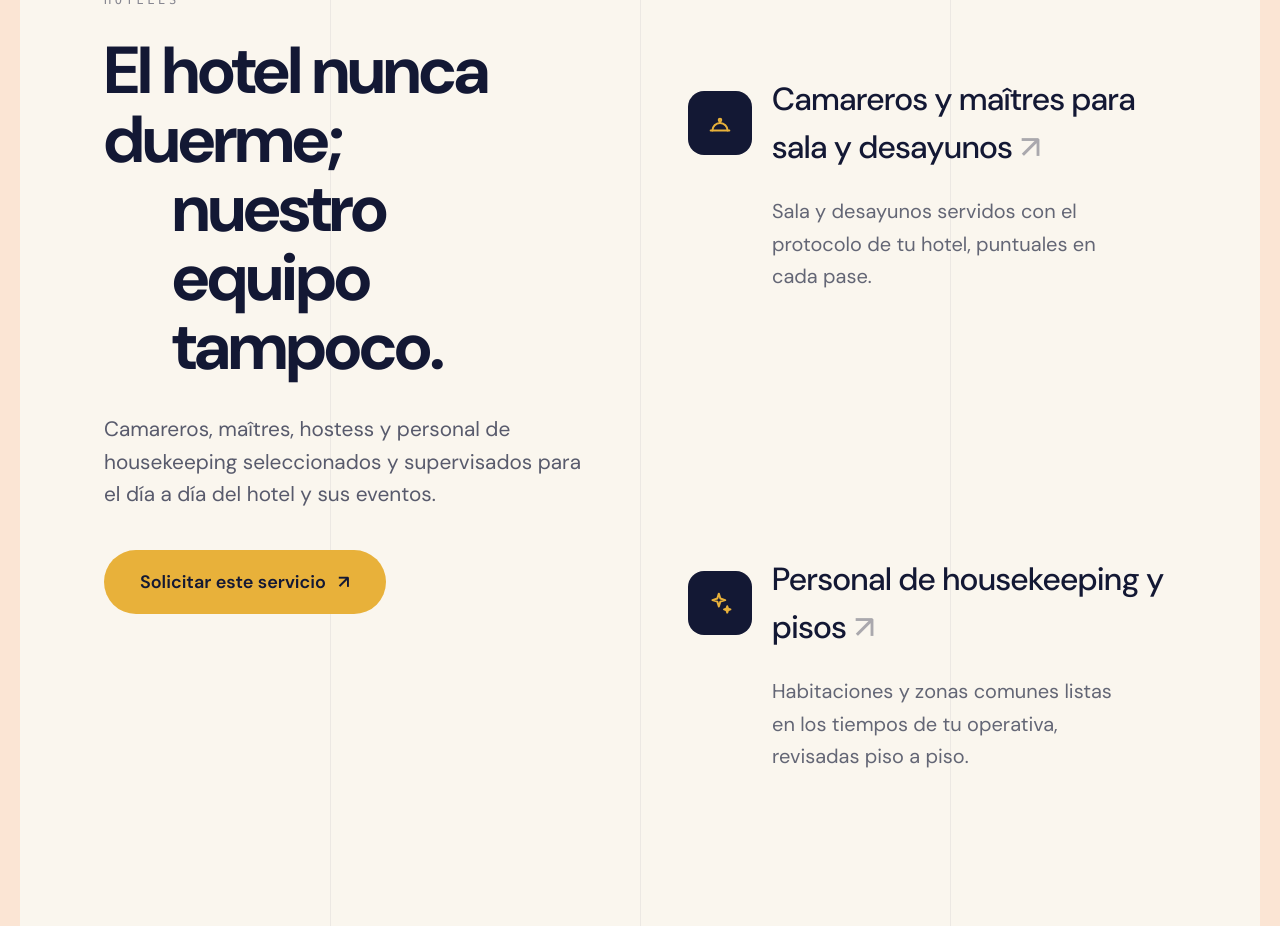
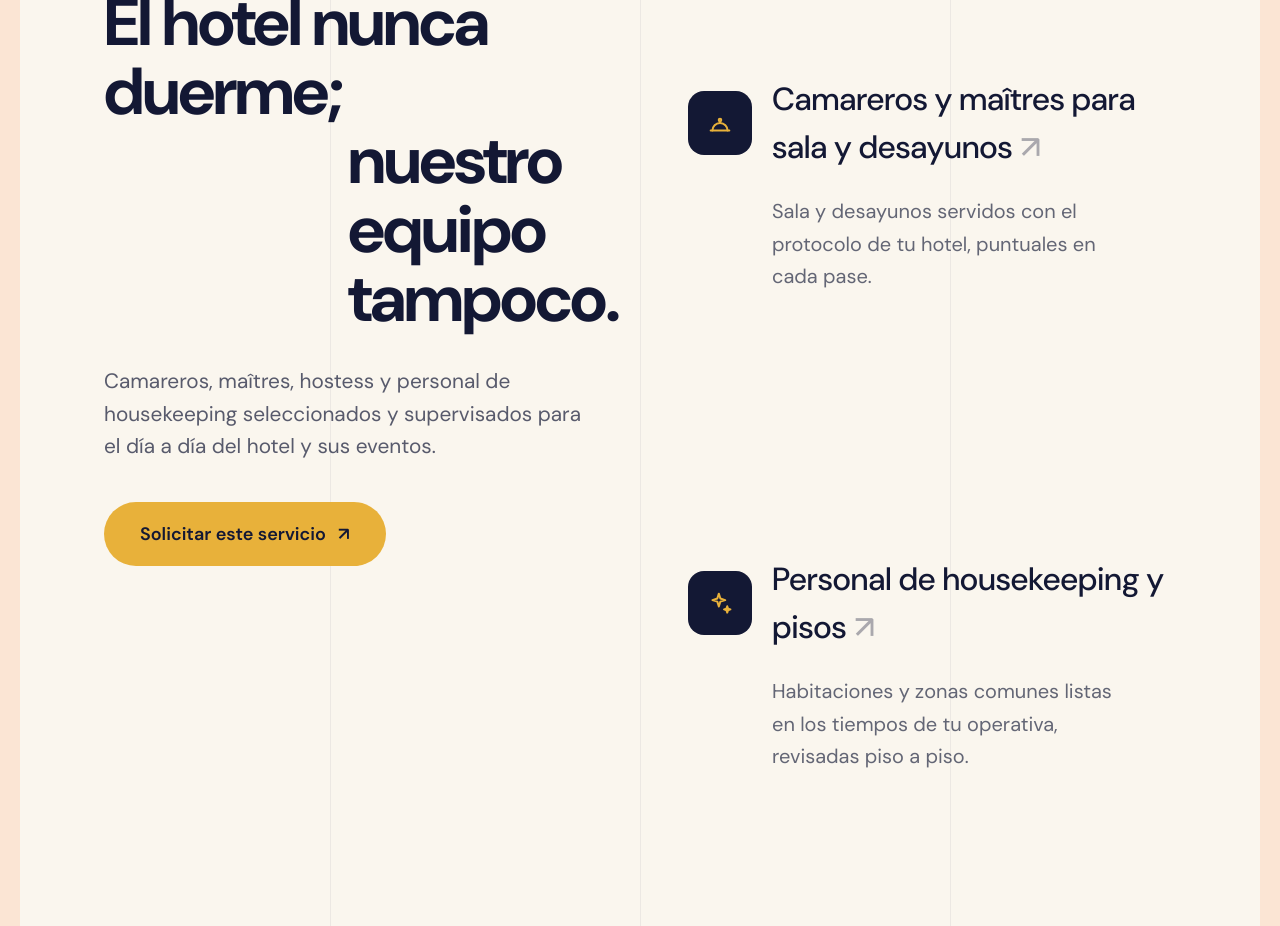
Before and after one commit to roxannaaguilera/premium-work-web, a Next.js app in the folder premium_work/: page /servicios/hoteles in a window 1280 px wide. Shown: the part 2080-3006 px from the top of the page. Built offline with nearby package versions, Linux system fonts and the light colour scheme.

Commit message:
fix: restore sticky scroll in the panelled section, shorten the label and widen the headline stagger

```diff
--- a/premium_work/components/ServiceDetail.tsx
+++ b/premium_work/components/ServiceDetail.tsx
@@ -598,7 +598,7 @@ export default function ServiceDetail({
           <section className="px-3 pt-2 pb-6 md:px-5 md:pb-8">
             {/* La sección va encerrada en un rectángulo de puntas redondeadas,
                 como en Yellowball, sobre el fondo melocotón de la página */}
-            <div className="relative overflow-hidden rounded-[2rem] bg-[#faf6ee] md:rounded-[2.5rem]">
+            <div className="relative rounded-[2rem] bg-[#faf6ee] md:rounded-[2.5rem]">
               {/* Guías verticales tenues dentro del panel */}
               <div aria-hidden="true" className="pointer-events-none absolute inset-0">
                 <span className="absolute top-0 bottom-0 left-1/4 w-px bg-[#131834]/[0.06]" />
@@ -609,11 +609,11 @@ export default function ServiceDetail({
                 {/* Columna fija: la descripción del servicio */}
                 <div className="self-start md:sticky md:top-36">
                   <p className="font-mono text-xs tracking-[0.3em] text-[#131834]/50 uppercase">
-                    {sector.title}
+                    {sector.title.split(/\s+(?:y|and|&)\s+/)[0]}
                   </p>
                   <p className="mt-7 text-[2.55rem] leading-[1.04] font-bold tracking-[-0.03em] text-[#131834] md:text-[4.15rem]">
                     {item.tagline.split(/(?<=[.;,])\s+/).map((part, pi) => (
-                      <span key={pi} className={pi > 0 ? "block md:ml-[14%]" : "block"}>
+                      <span key={pi} className={pi > 0 ? "block md:ml-[50%]" : "block"}>
                         {part}
                       </span>
                     ))}
```
